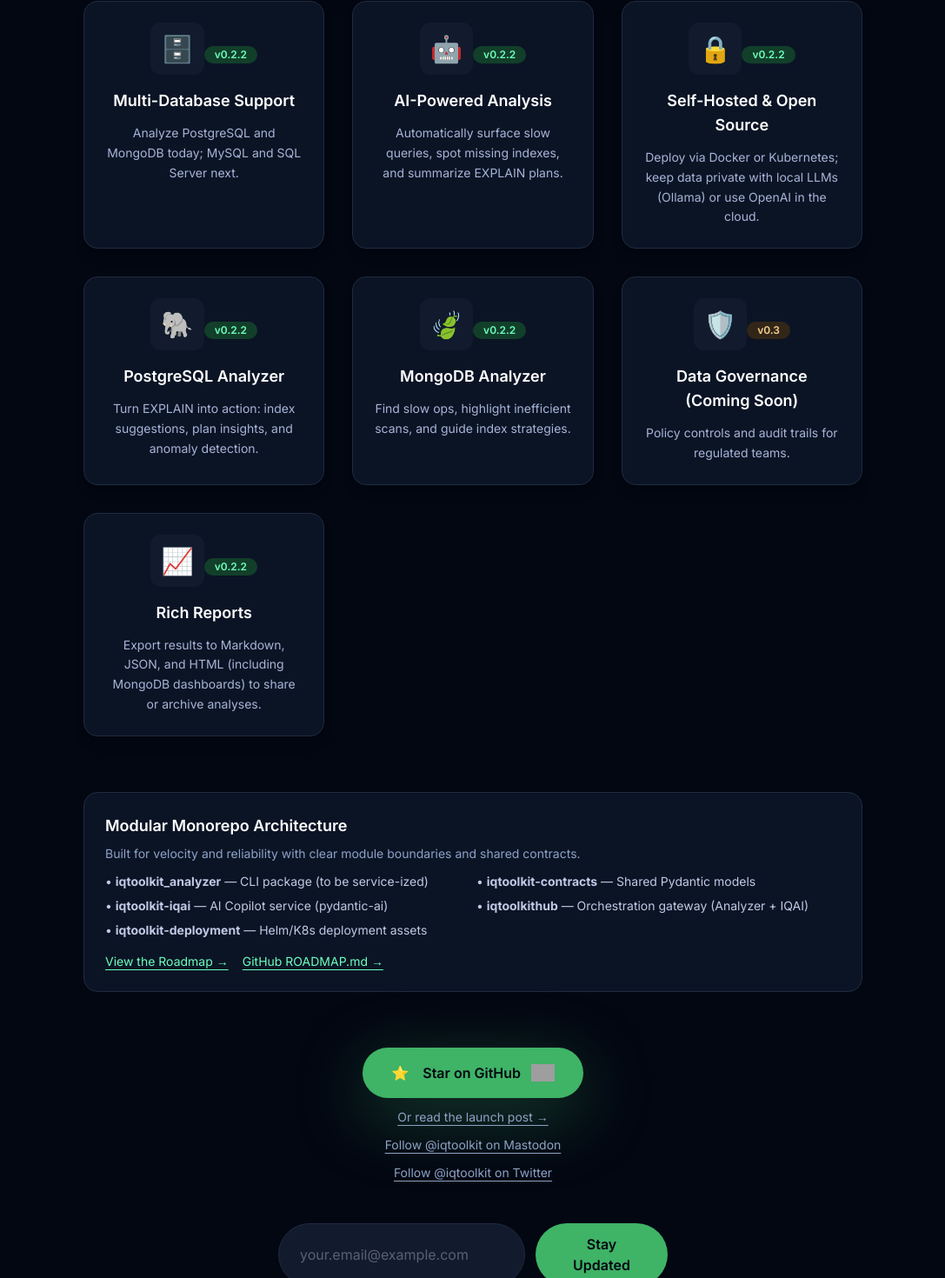
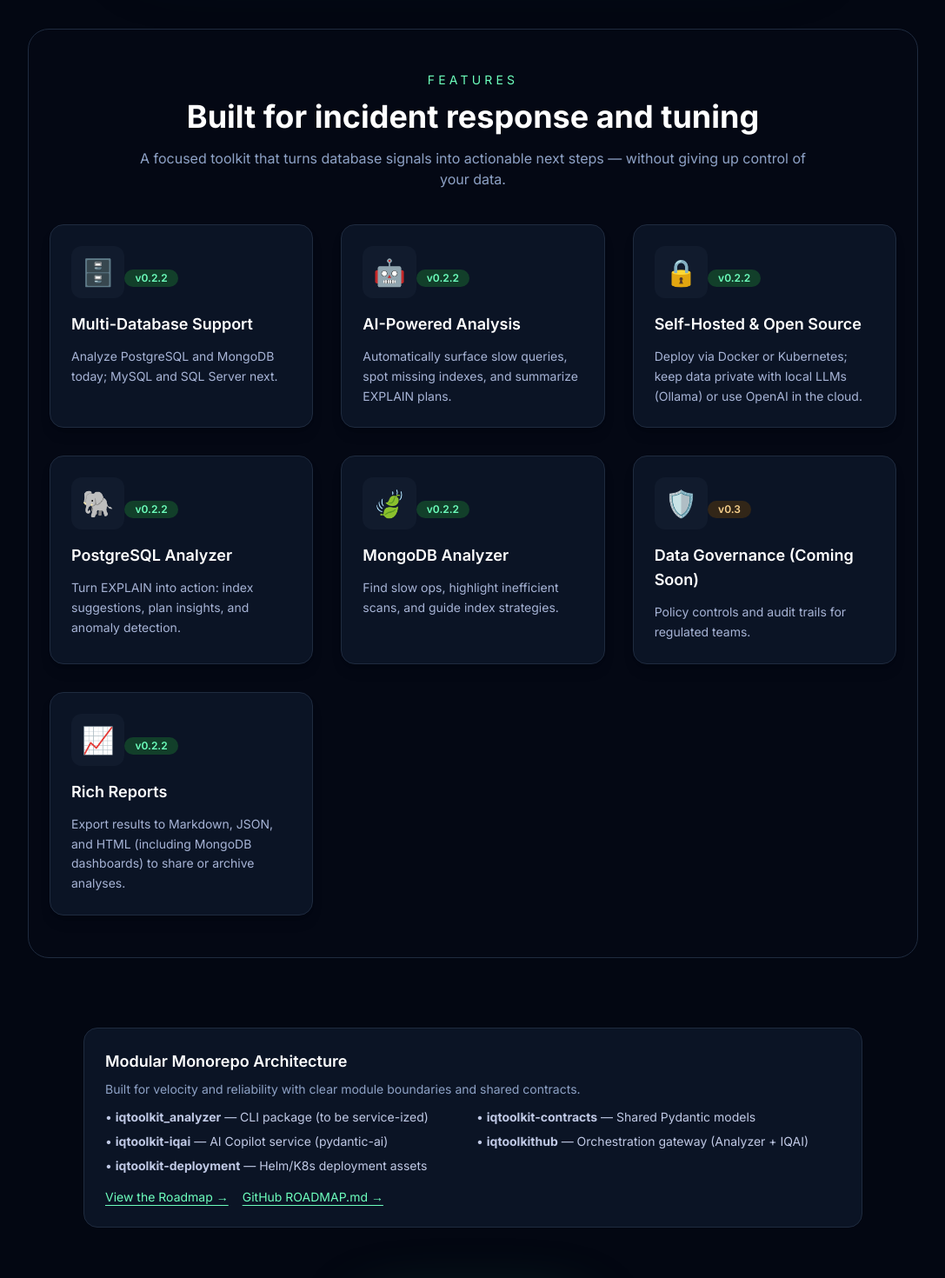
Before and after one commit to iqtoolkit/iqtoolkit.ai, a Next.js app: page / in a window 1280 px wide. Shown: the part 792-2262 px from the top of the page at 87% size, without its empty margins (96-1183 px from the left). Built offline with nearby package versions, Linux system fonts and the light colour scheme; grey boxes are pictures that could not be loaded.

Commit message:
fix: correct spacing in About page description and adjust layout margins in Home page

```diff
--- a/app/about/page.tsx
+++ b/app/about/page.tsx
@@ -109,7 +109,7 @@ export default function AboutPage() {
               actionable intelligence.
             </p>
             <p>
-              <strong>iqtoolkit was created to solve real production challenges</strong>—bringing
+              <strong>iqtoolkit was created to solve real production challenges</strong> — bringing
               AI-powered insights to database operations without cloud dependencies, vendor lock-in,
               or privacy compromises. Every feature is built from actual DBA pain points, not
               theoretical use cases.
--- a/app/page.tsx
+++ b/app/page.tsx
@@ -154,7 +154,7 @@ export default function Home() {
       </nav>
 
       {/* Hero Section */}
-      <main className="relative flex flex-1 flex-col items-center justify-center px-4 py-16 sm:px-6 lg:px-8">
+      <main className="relative flex flex-1 flex-col items-center justify-center px-4 py-20 sm:px-6 lg:px-8">
         <div className="pointer-events-none absolute inset-0">
           <div className="absolute left-10 top-24 h-56 w-56 rounded-full bg-[#1f8f63] blur-[160px] opacity-40"></div>
           <div className="absolute right-0 top-10 h-64 w-64 rounded-full bg-[#15487a] blur-[180px] opacity-40"></div>
@@ -183,7 +183,7 @@ export default function Home() {
           </div>
 
           {/* Key Differentiator */}
-          <div className="mx-auto mb-16 max-w-3xl rounded-2xl border border-[#1f2b3f] bg-[#0b1425] p-6 text-left shadow-[0_0_80px_rgba(20,71,51,0.25)]">
+          <div className="mx-auto mb-20 max-w-3xl rounded-2xl border border-[#1f2b3f] bg-[#0b1425] p-6 text-left shadow-[0_0_80px_rgba(20,71,51,0.25)]">
             <p className="text-left text-lg font-medium text-[#e4ebff]">
               🔒 <strong>Self-Hosted & Privacy-First</strong> — Deploy via Docker or Kubernetes with
               Ollama for offline AI or OpenAI for cloud analysis. Your query data never leaves your
@@ -191,11 +191,24 @@ export default function Home() {
             </p>
           </div>
 
+          {/* Features (subtle band for separation) */}
+          <section
+            id="features"
+            className="mx-auto mb-20 w-full max-w-5xl rounded-3xl border border-[#1f2b3f] bg-[#050b18]/40 px-6 py-12 text-left"
+          >
+            <div className="mb-10 text-center">
+              <p className="mb-3 text-sm uppercase tracking-[0.3em] text-[#6dffbd]">Features</p>
+              <h2 className="text-3xl font-bold text-white sm:text-4xl">
+                Built for incident response and tuning
+              </h2>
+              <p className="mx-auto mt-4 max-w-3xl text-base text-[#8ea2c6]">
+                A focused toolkit that turns database signals into actionable next steps — without
+                giving up control of your data.
+              </p>
+            </div>
+
             {/* Features Grid - Roadmap (clearly mark Now vs Coming Soon) */}
-          <div
-            id="features"
-            className="mx-auto mb-16 grid max-w-4xl gap-8 sm:grid-cols-2 lg:grid-cols-3"
-          >
+            <div className="grid gap-8 sm:grid-cols-2 lg:grid-cols-3">
               <FeatureCard
                 title="Multi-Database Support"
                 description="Analyze PostgreSQL and MongoDB today; MySQL and SQL Server next."
@@ -246,9 +259,10 @@ export default function Home() {
                 badgeTone="now"
               />
             </div>
+          </section>
 
           {/* Architecture Snapshot */}
-          <div className="mx-auto mb-16 max-w-4xl rounded-2xl border border-[#1f2b3f] bg-[#0b1425] p-6 text-left">
+          <div className="mx-auto mb-20 max-w-4xl rounded-2xl border border-[#1f2b3f] bg-[#0b1425] p-6 text-left">
             <h3 className="mb-2 text-lg font-semibold text-white">Modular Monorepo Architecture</h3>
             <p className="mb-3 text-sm text-[#8ea2c6]">
               Built for velocity and reliability with clear module boundaries and shared contracts.
@@ -289,7 +303,7 @@ export default function Home() {
           </div>
 
           {/* CTA Section with Email Signup (single dominant CTA + subtle nudge) */}
-          <div className="mb-16 flex flex-col items-center justify-center gap-4">
+          <div className="mb-20 flex flex-col items-center justify-center gap-4">
             <div className="flex flex-col items-center gap-3">
               <a
                 href="https://github.com/iqtoolkit/iqtoolkit-analyzer"
@@ -382,6 +396,10 @@ export default function Home() {
                 experience optimizing databases for education organizations, SaaS companies, and
                 Fortune 100 enterprises including McKesson&apos;s healthcare platforms.
               </p>
+
+              <div className="my-10 border-t border-[#1f2b3f]" />
+
+              <h3 className="mb-3 text-xl font-semibold text-white">Why iqtoolkit</h3>
               <p className="mb-6 text-lg text-[#c0c9e5]">
                 After years of solving the same database performance challenges across PostgreSQL,
                 MongoDB, and SQL Server, Giovanni founded <strong>iqtoolkit</strong> to build what
@@ -392,10 +410,8 @@ export default function Home() {
               <p className="mb-8 text-lg text-[#c0c9e5]">
                 From deploying Transparent Data Encryption at enterprise scale to architecting
                 AI-powered monitoring dashboards with Datadog, Giovanni brings deep expertise in{" "}
-                <strong>
-                  database optimization, cloud architecture (AWS/Azure), and AI/ML integration
-                </strong>
-                . Based in Florida, he&apos;s building iqtoolkit as an open-source solution that
+                <strong>database optimization, cloud architecture (AWS/Azure), and AI/ML integration</strong>.
+                Based in Florida, he&apos;s building iqtoolkit as an open-source solution that
                 puts database professionals back in control of their data and their AI.
               </p>
               <div className="flex flex-wrap items-center justify-center gap-4">
```
Lines whose indentation alone changed are shown as unchanged.
